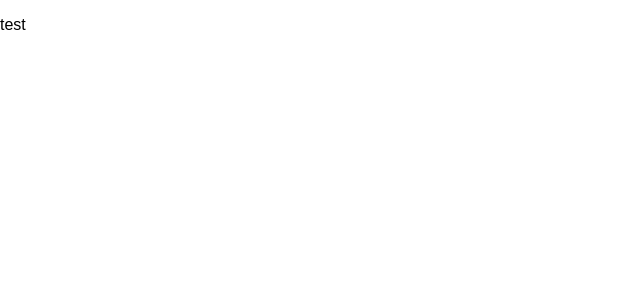
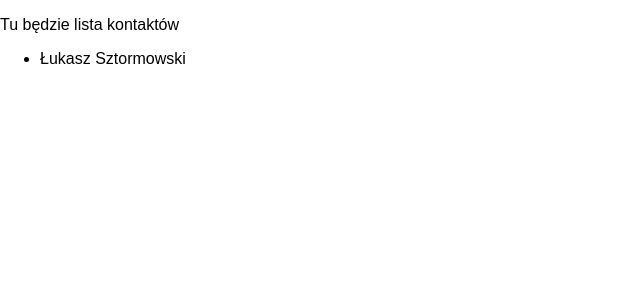
Before and after one commit to qkiczw/react-ex13, a React (Create React App) app: page / in a window 1280 px wide. Shown: the top 300 px of the page, without its empty margins (0-640 px from the left). Built offline with nearby package versions, Linux system fonts and the light colour scheme.

Commit message:
Adding ContactsList and ContactsListView components

```diff
--- a/src/App.js
+++ b/src/App.js
@@ -1,10 +1,14 @@
-import React, { Component } from 'react';
+import React from 'react';
 import './App.css';
 
-class App extends Component {
+import ContactsListView from './Components/ContactsListView';
+
+
+class App extends React.Component {
   render() {
     return (
-      <p>test</p>
+
+      <ContactsListView />
     );
   }
 }
--- /dev/null
+++ b/src/Components/ContactList.js
@@ -0,0 +1,18 @@
+import React from 'react';
+
+class ContactList extends React.Component {
+    render() {
+    const {contacts} = this.props;
+
+        return (
+           <React.Fragment>
+               <p>Tu będzie lista kontaktów</p>
+               <ul>
+                   <li>{contacts.firstNameLastName}</li>
+               </ul>
+           </React.Fragment>
+        );
+    }
+}
+
+export default ContactList;
--- /dev/null
+++ b/src/Components/ContactsListView.js
@@ -0,0 +1,28 @@
+import React from 'react';
+
+import ContactList from './ContactList'
+
+class ContactsListView extends React.Component {
+        state = {
+            contacts: [
+                {
+                    firstNameLastName: 'Łukasz Sztormowski',
+                    telephone: '555 666 777',
+                    email: 'qki@qki.pl',
+                    category: 'rodzina',
+                }
+            ]
+        };
+
+    render() {
+
+
+        return (
+            <React.Fragment>
+                <ContactList contacts={this.state.contacts[0]}/>
+            </React.Fragment>
+        );
+    }
+}
+
+export default ContactsListView;
```
